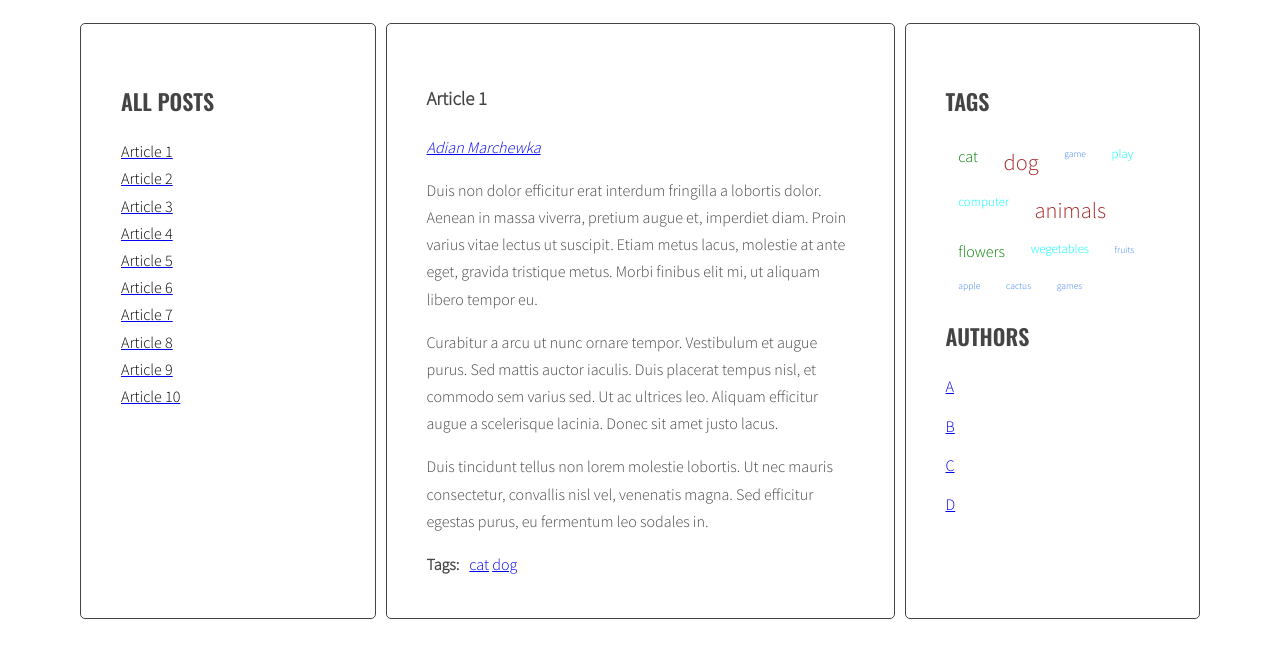
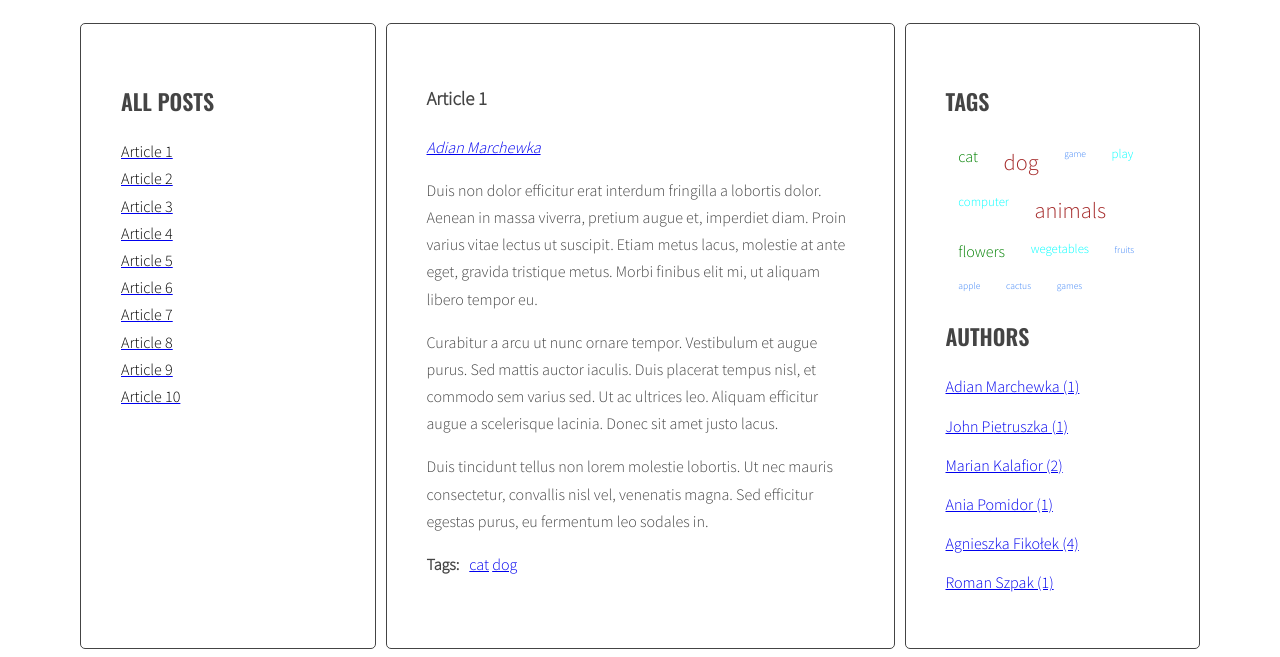
Before and after one commit to DariuszMalinowski/javascript-blog, a website: page index.html in a window 1280 px wide. Shown: the part 220-877 px from the top of the page. Before the commit the page ends 847 px from the top, so only its background shows below. Drawn offline with nearby package versions, Linux system fonts and the light colour scheme.

Commit message:
add author functions

```diff
--- a/index.html
+++ b/index.html
@@ -179,24 +179,10 @@
         <aside class="sidebar" aria-label="Right">
             <h2 class="section-title">Tags</h2>
             <div class="tags">
-                <ul class="list">
-                </ul>
+                <ul class="list"></ul>
             </div>
             <h2 class="section-title">Authors</h2>
-            <ul class="list authors">
-            <li>
-                <a href="#">A</a>
-            </li>
-            <li>
-                <a href="#">B</a>
-            </li>
-            <li>
-                <a href="#">C</a>
-            </li>
-            <li>
-                <a href="#">D</a>
-            </li>
-            </ul>
+            <ul class="list authors"></ul>
         </aside>
         </main>
     </div>
--- a/js/script.js
+++ b/js/script.js
@@ -8,7 +8,8 @@ const optArticleSelector = '.post',
   optArticleAuthorSelector = '.post-author',
   optTagsListSelector = '.tags .list',
   optCloudClassCount = 5,
-  optCloudClassPrefix = 'tag-size-';
+  optCloudClassPrefix = 'tag-size-',
+  optAuthorListSelector = '.list.authors';
 
 function generateTitleLinks(customSelector = ''){
 
@@ -152,6 +153,7 @@ function addClickListenersToTags(){
 addClickListenersToTags();
 
 function generateAuthors() {
+  let allAuthors = {};
   const articles = document.querySelectorAll(optArticleSelector);
   for(let article of articles){
     const authorWrapper = article.querySelector(optArticleAuthorSelector);
@@ -160,10 +162,24 @@ function generateAuthors() {
     const linkHTML = '<a href="#author' + articleAuthor + '">' + articleAuthor + '</a>';
     authorWrapper.innerHTML = linkHTML;
     //console.log(articleAuthor);
+    if (!allAuthors[articleAuthor]){
+      allAuthors[articleAuthor] = 1;
+    } else {
+      allAuthors[articleAuthor]++;
+    }
   }
+  const authorList = document.querySelector(optAuthorListSelector);
+  let allAuthorsHTML = '';
+  for(let author in allAuthors){
+    const authorLinkHTML = `<li><a href="#author-${author}">${author} (${allAuthors[author]})</a></li>`;
+    allAuthorsHTML += authorLinkHTML + ' ';
+  }
+
+  authorList.innerHTML = allAuthorsHTML;
 }
 
 generateAuthors();
+addClickListenersToAuthors();
 
 function authorClickHandler(event){
   event.preventDefault();
@@ -190,14 +206,14 @@ function authorClickHandler(event){
   }
 }
 
-function addClickListenersToAuhors(){
+function addClickListenersToAuthors(){
   const authorLinks = document.querySelectorAll('a[href^="#author-"]');
   for(let authorLink of authorLinks){
     authorLink.addEventListener('click', authorClickHandler);
   }
 }
 
-addClickListenersToAuhors();
+addClickListenersToAuthors();
 
 function calculateTagsParams(allTags){
   const params = {
@@ -274,9 +290,9 @@ function generateTagsList(){
     const tagLinkHTML = `<li><a href="#tag-${tag}" class="${calculateTagClass(allTags[tag], tagsParams)}">${tag}</a></li>`;
     console.log('tagLinkHTML:', tagLinkHTML);
     allTagsHTML += tagLinkHTML + ' ';
+
+  /* [NEW] END LOOP: for each tag in allTags: */
   }
-  /* [NEW] END LOOP: for each tag in allTags: */
-
   /*[NEW] add HTML from allTagsHTML to tagList */
   tagList.innerHTML = allTagsHTML;
   console.log(allTags);
```
Also changed, not shown: css/style.css (+1 -2 lines), 1 other file.
